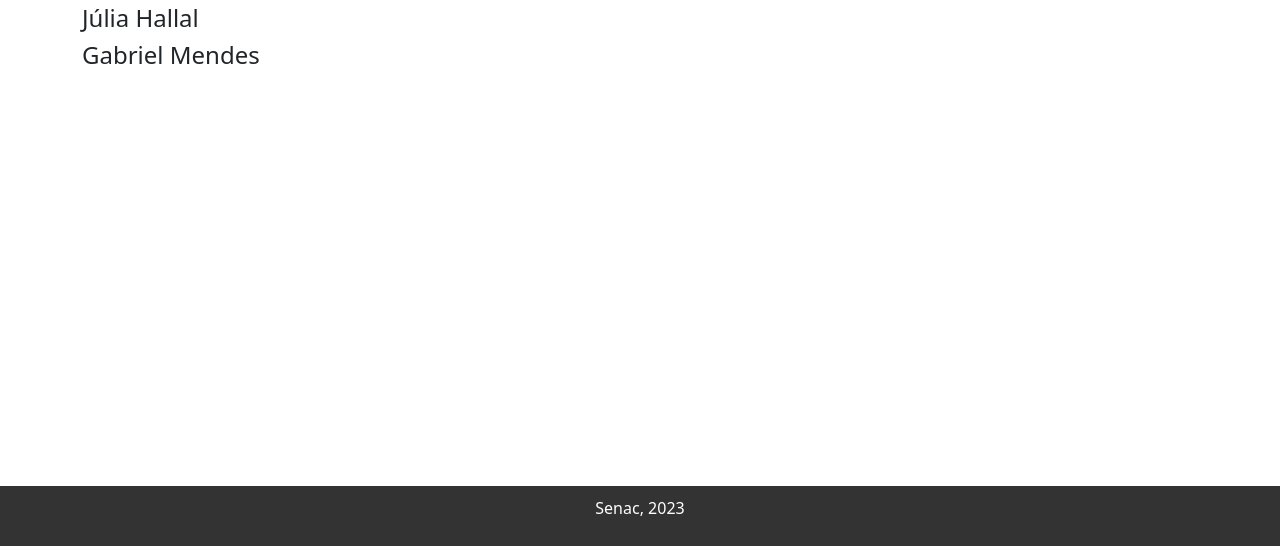
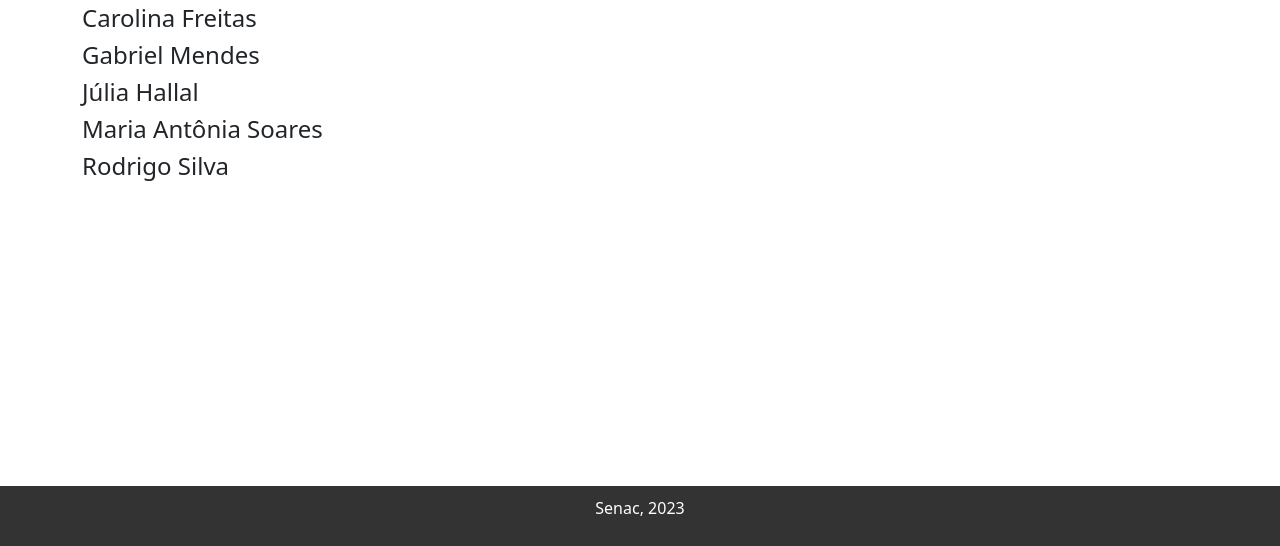
Before and after one commit to CarolinaSFreitas/Atividade1-Eng.Soft.II, a plain HTML site: page index.html in a window 1280 px wide. Shown: the part 254-800 px from the top of the page. Drawn offline with nearby package versions, Linux system fonts and the light colour scheme.

Commit message:
adicionado o nome dos colegas

```diff
--- a/index.html
+++ b/index.html
@@ -15,8 +15,11 @@
     </header>
     <div class="container mt-4">
         <h2>Alunos:</h2>
+        <h4>Carolina Freitas</h4>
+        <h4>Gabriel Mendes</h4>
         <h4>Júlia Hallal</h4>
-        <h4>Gabriel Mendes</h4>
+        <h4>Maria Antônia Soares</h4>
+        <h4>Rodrigo Silva</h4>
 
     </div>
 
```
